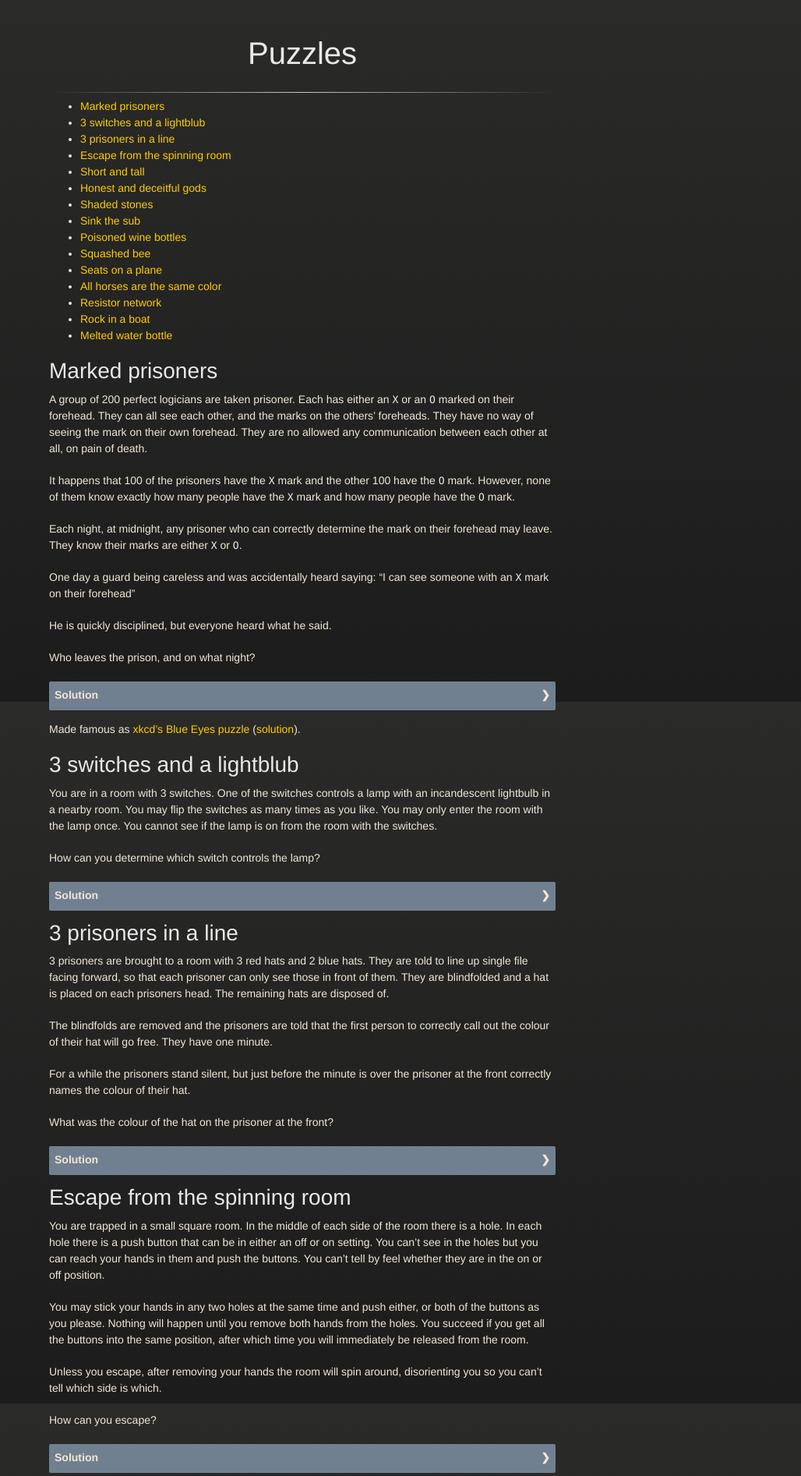
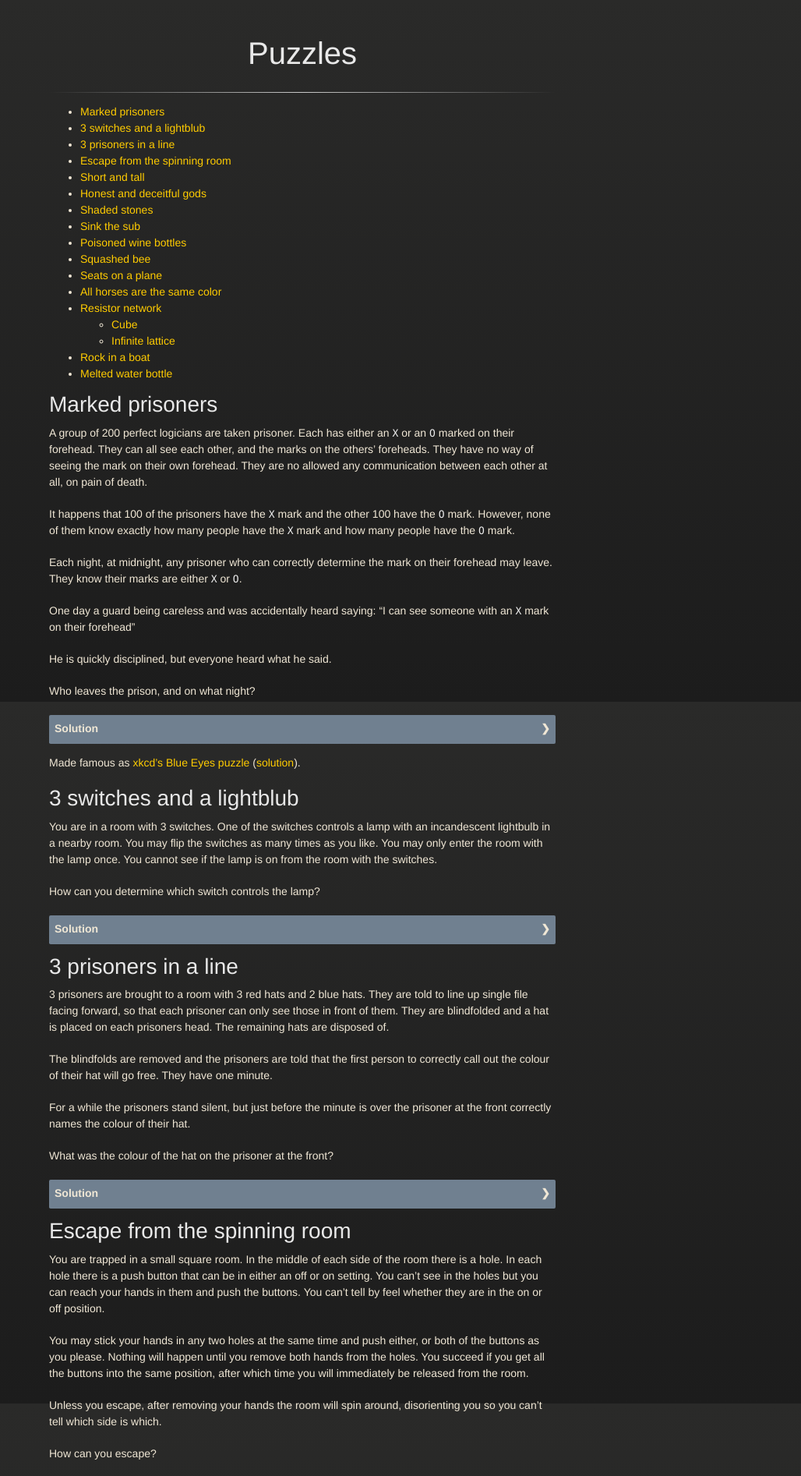
Before and after one commit to sigh/Puzzles, a Jekyll site: the page built from index.md, in a window 1280 px wide. Shown: the top 1893 px of the page at 78% size, without its empty margins (252-1280 px from the left). Built offline with Jekyll 4.4.1, drawn with Linux system fonts in a browser that asks for light colours.

Commit message:
Update TOC to have 2 levels.

```diff
--- a/_config.yml
+++ b/_config.yml
@@ -1,5 +1,5 @@
 title: Puzzles
 
 kramdown:
-  toc_levels: 1..1
+  toc_levels: 1..2
   parse_block_html: true
--- a/css/style.css
+++ b/css/style.css
@@ -149,8 +149,6 @@ h6 {
 }
 
 p,
-ul,
-ol,
 table,
 pre,
 dl {
```
